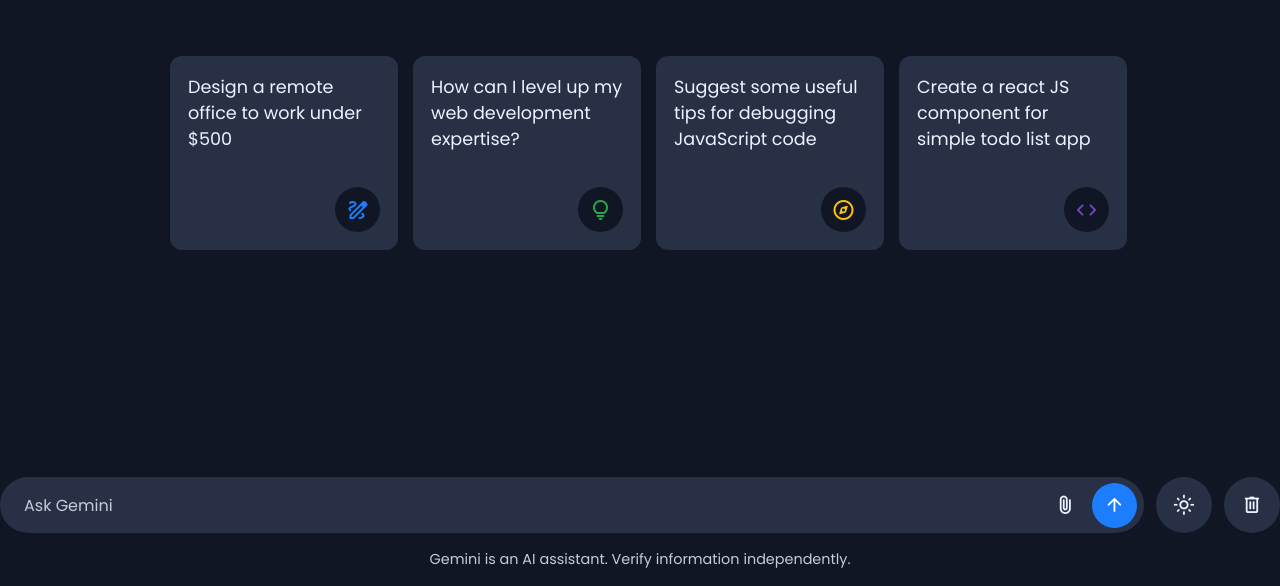
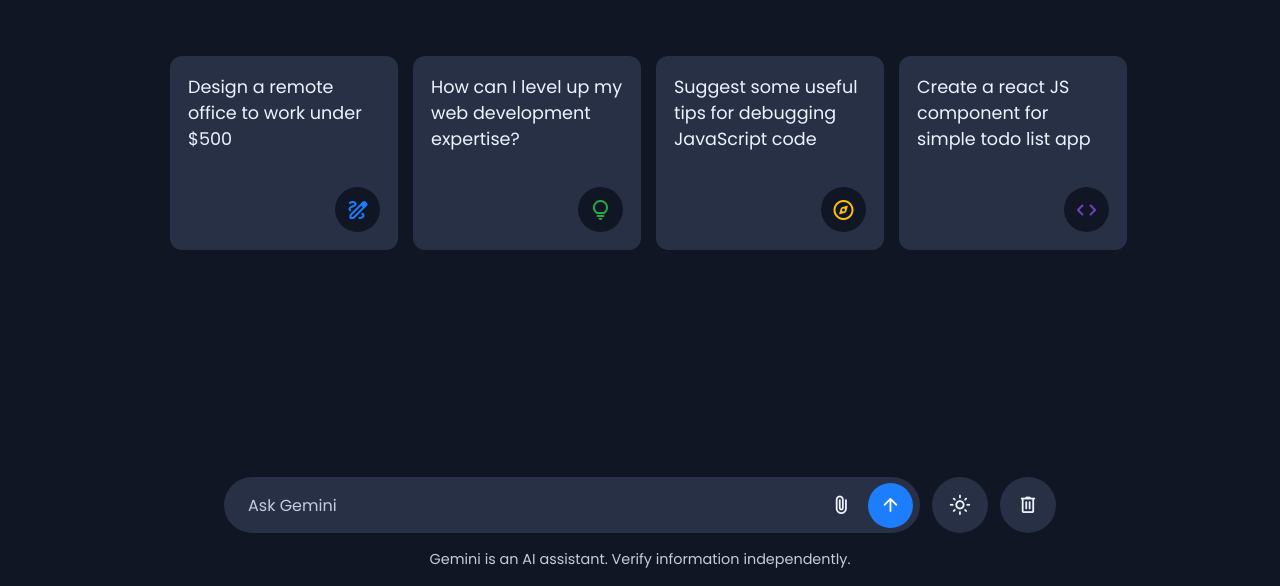
Before and after one commit to JyotroopS/gemini-clone, a plain HTML site: page index.html in a window 1280 px wide. Shown: the part 214-800 px from the top of the page. Drawn offline with nearby package versions, Linux system fonts and the light colour scheme.

Commit message:
Center prompt container and adjust width for improved layout

```diff
--- a/style.css
+++ b/style.css
@@ -211,8 +211,9 @@
 .prompt-container {
     position: fixed;
     bottom: 0;
-    left: 0;
-    width: 100%;
+    left: 50%;
+    transform: translateX(-50%);
+    width: 65%;
     padding: 16px 0;
     background-color: var(--primary-color);
 }
```
